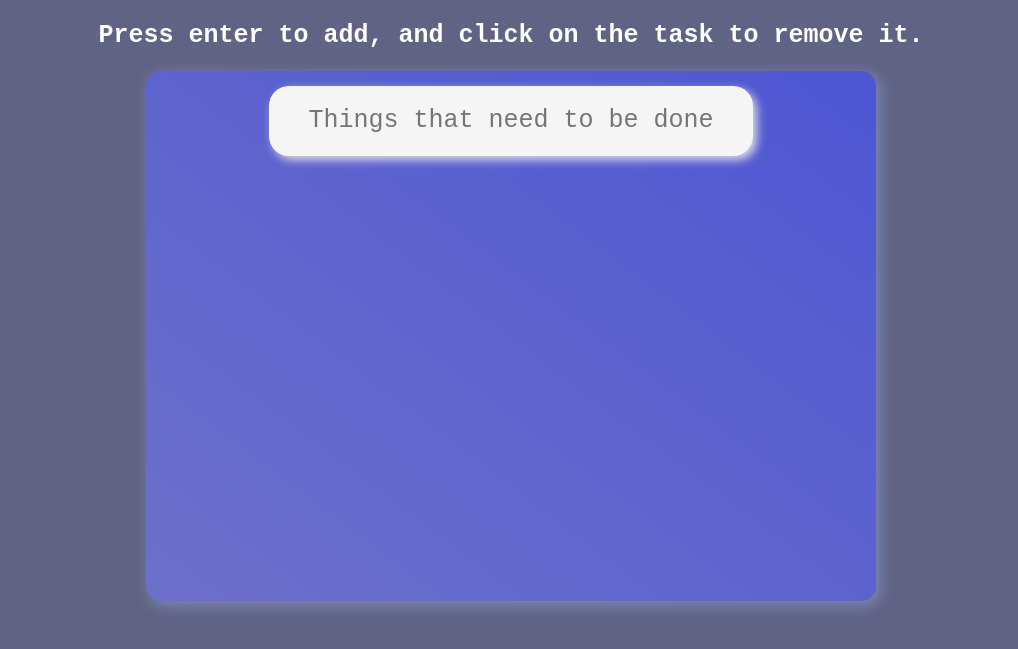
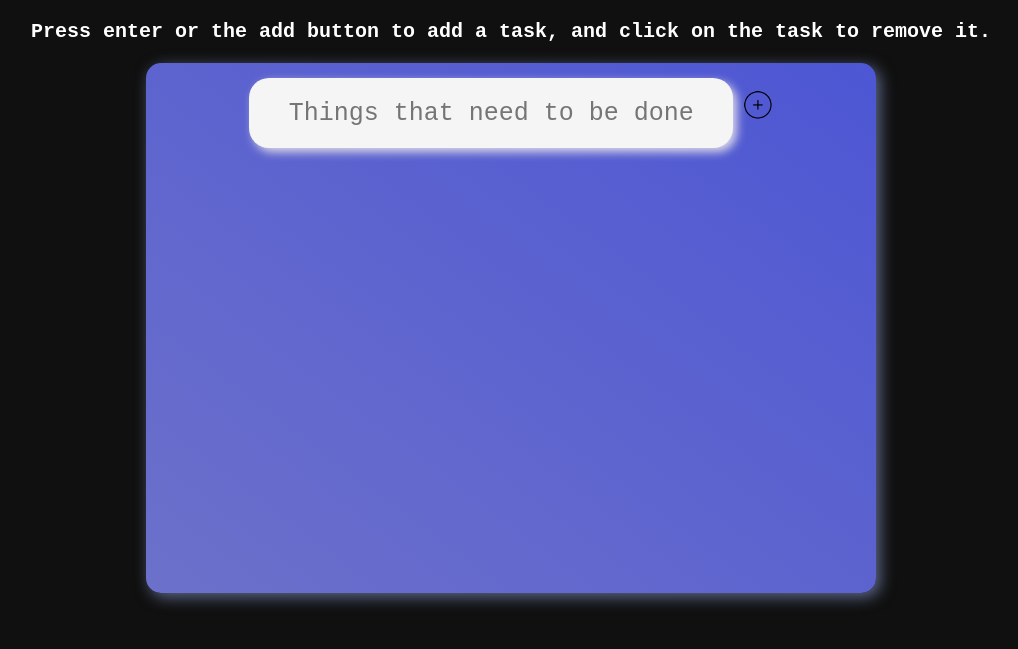
Before and after one commit to wroodalrashidi/web-hw-5, a PHP site: page / in a window 1280 px wide. Shown: the top 649 px of the page, without its empty margins (129-1147 px from the left). Run offline with PHP 8.4, Linux system fonts and the light colour scheme.

Commit message:
made an image the button

```diff
--- a/index.html
+++ b/index.html
@@ -9,12 +9,15 @@
 </head>
 <body>
 
-<h2>Press enter to add, and click on the task to remove it.</h2>
+<h3>Press enter or the add button to add a task, and click on the task to remove it.</h3>
 <div class="css-selector menu">
-<!-- Here is where you write the task -->
+
  <input id="input" placeholder="Things that need to be done" />
 
-      <!-- the list of tasks will be dispalyed here -->
+
+<img onclick="addItem()" class="add" src="./add.png">
+
+
  <ul id="toDoList"></ul>
 
 </div>
--- a/style.css
+++ b/style.css
@@ -2,7 +2,7 @@
 
   body {
     font-family: 'Courier New', Courier, monospace;
-    background-color: #232553b6;
+    background-color: #000000ef;
   }
 
   input {
@@ -49,8 +49,17 @@
     border-radius: 15px;
   }
 
-  h2{
-font-size: 25px;
+.add{
+  height: 30px;
+  width: 30px;
+
+}
+
+
+
+
+  h3{
+font-size: 20px;
 text-align: center;
 color: white;
 font-family: 'Courier New', Courier, monospace;
```
Also changed, not shown: add-vector-icon-transparent-png-clipart-free-download-ywd-add-icon-png-1600_1600.png (added), add.png (added).
